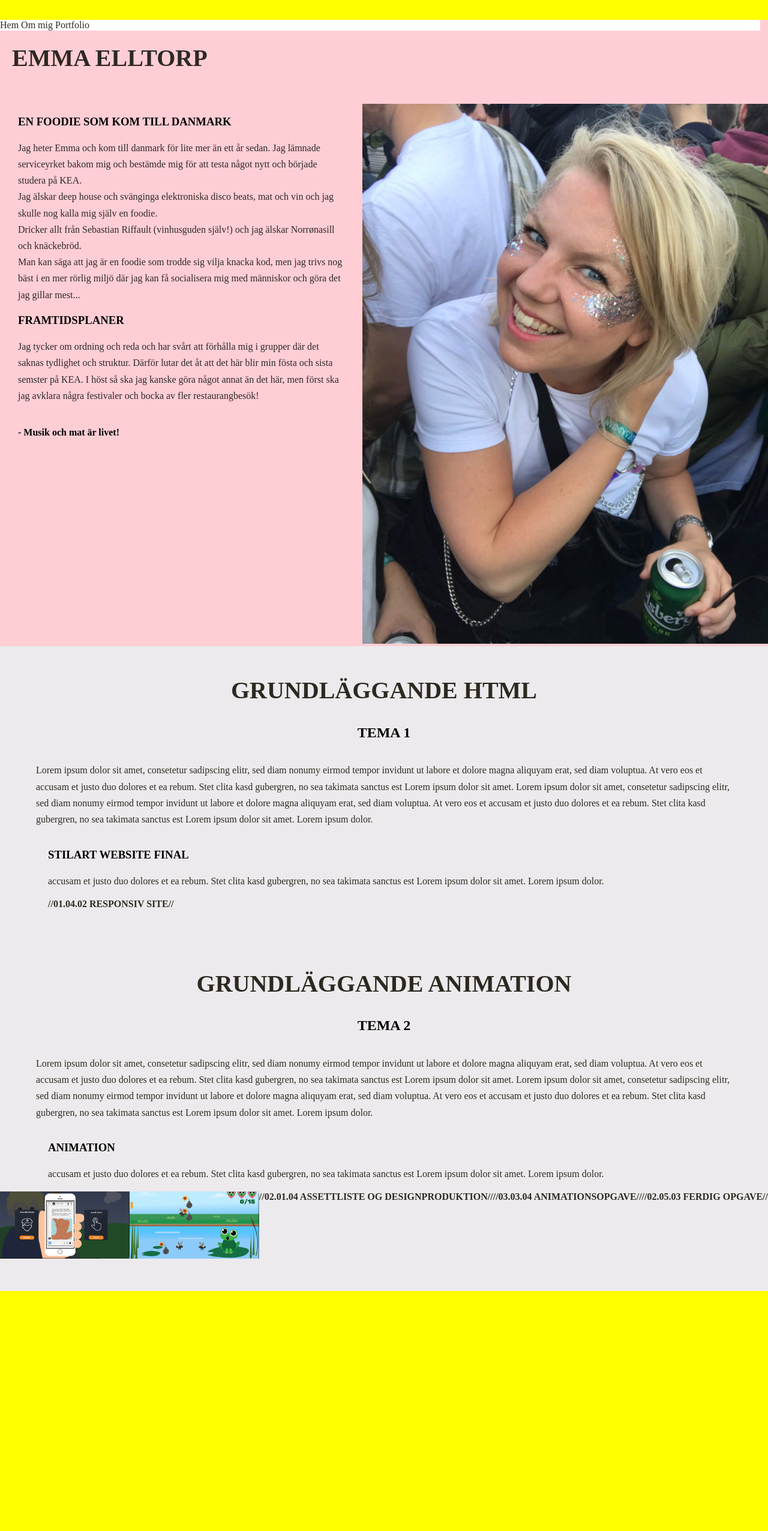
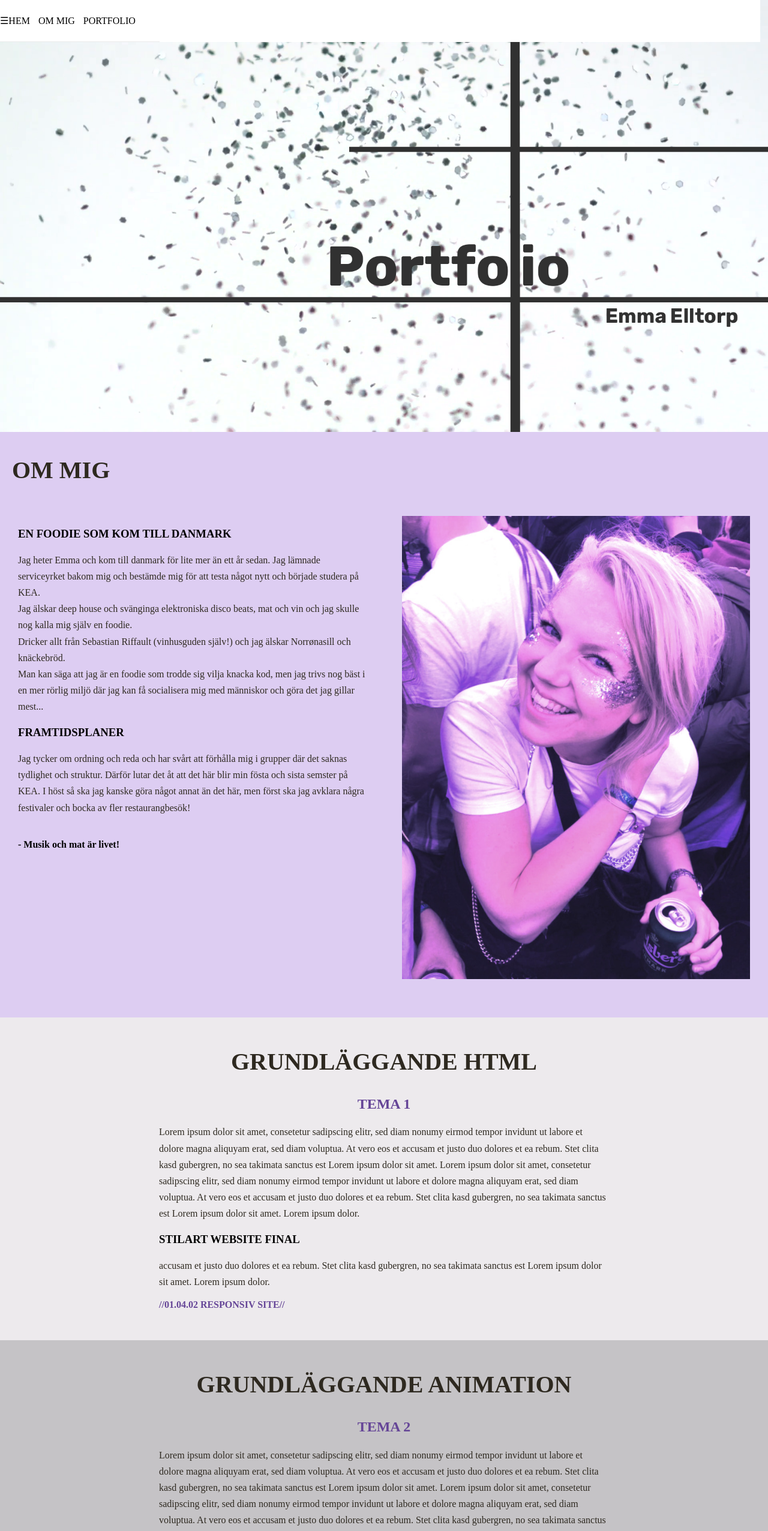
Before and after one commit to elltorp/examen_2019, a plain HTML site: page index.html in a window 1280 px wide. Shown: the top 2552 px of the page at 60% size. Before the commit the page ends 2152 px from the top, so only its background shows below. Drawn offline with Linux system fonts and the light colour scheme; a web font is replaced by a local one.

Commit message:
splash i mobil fungerar ej i backgposition, margin i iphone reagerar ej i texten och burger är fucked

```diff
--- a/index.html
+++ b/index.html
@@ -10,17 +10,22 @@
 
 <body>
     <header>
-        <nav>
-            <a href="index.html#splash">Hem</a>
-            <a href="index.html#om">Om mig</a>
-            <a href="index.html#portfolio">Portfolio</a>
+        <nav class="burger">
+
+            <label for="toggle">&#9776;</label>
+            <input type="checkbox" id="toggle" />
+            <div class="menu">
+                <a href="index.html#splash">Hem</a>
+                <a href="index.html#om">Om mig</a>
+                <a href="index.html#grund_html">Portfolio</a>
+            </div>
         </nav>
     </header>
 
-
+    <section id="splash"></section>
 
     <section id="om">
-        <h1>Emma Elltorp</h1>
+        <h1>OM MIG</h1>
         <div class="sectionwrapper">
 
             <div class="col">
@@ -38,8 +43,8 @@
                 <h4><b><br>- Musik och mat är livet!</b></h4>
             </div>
 
-            <div col="col">
-                <img src="assets/emmabild_small.jpg" alt="profilbild">
+            <div class="col">
+                <img src="assets/emmabild_pink.jpg" alt="profilbild">
 
             </div>
         </div>
@@ -56,7 +61,7 @@
 
             </div>
 
-            <div class="bottom">
+            <div class="txtbox">
                 <h3>Stilart website final</h3>
                 <p>accusam et justo duo dolores et ea rebum. Stet clita kasd gubergren, no sea takimata sanctus est Lorem ipsum dolor sit amet. Lorem ipsum dolor.</p>
                 <b><a href="http://elltorp.one/kea/01-web/04-responsive/01_04_02_responsive_site_v2/index.html?1">//01.04.02 RESPONSIV SITE//</a></b>
@@ -79,35 +84,72 @@
 
             </div>
 
-            <div class="bottom">
+            <div class="txtbox">
                 <h3>Animation</h3>
                 <p>accusam et justo duo dolores et ea rebum. Stet clita kasd gubergren, no sea takimata sanctus est Lorem ipsum dolor sit amet. Lorem ipsum dolor.</p>
 
             </div>
 
-            <div class="low_bottom">
-                <div class="img">
+            <div class="txtbox">
+                <h3>Animation 2</h3>
+                <p>accusam et justo duo dolores et ea rebum. Stet clita kasd gubergren, no sea takimata sanctus est Lorem ipsum dolor sit amet. Lorem ipsum dolor.</p>
+
+            </div>
+
+            <div class="img_bottom">
+                <div class="image">
                     <a href="http://floedefyren.dk/kea/02-animation/04-projekt/spil_new/index.html"><img src="assets/privatsnack.png" alt="screendump_private"></a>
                 </div>
 
-                <div class="img">
-                    <img src="assets/frog.png" alt="screendump_frog">
+                <div class="image">
+                    <a href="http://elltorp.one/kea/02-animation/spil/index.html"><img src="assets/frog.png" alt="screendump_frog"></a>
                 </div>
 
             </div>
+            <div class="document_links">
+                <b><a href="assets/02_01_04_spil_emmaelltorp.pdf">//02.01.04 ASSETTLISTE OG DESIGNPRODUKTION//</a></b>
+                <br> <b><a href="assets/03_03_04_animation_emmaelltorp.pdf">//03.03.04 ANIMATIONSOPGAVE//</a></b>
+                <br>
+                <b><a href="http://freddyspaghetti.dk/kea/02-animation/Gruppe-11_dokumentationssite/">//02.05.03 FERDIG OPGAVE//</a></b>
+            </div>
 
-            <b><a href="assets/02_01_04_spil_emmaelltorp.pdf">//02.01.04 ASSETTLISTE OG DESIGNPRODUKTION//</a></b>
-            <br> <b><a href="assets/03_03_04_animation_emmaelltorp.pdf">//03.03.04 ANIMATIONSOPGAVE//</a></b>
-            <br>
-            <b><a href="http://freddyspaghetti.dk/kea/02-animation/Gruppe-11_dokumentationssite/">//02.05.03 FERDIG OPGAVE//</a></b>
+        </div>
+    </section>
+
+    <section id="grund_video">
+        <h1>Grundläggande video</h1>
+        <h2>TEMA 3</h2>
+        <div class="sectionwrapper">
+            <div class="top">
+                <p>Lorem ipsum dolor sit amet, consetetur sadipscing elitr, sed diam nonumy eirmod tempor invidunt ut labore et dolore magna aliquyam erat, sed diam voluptua. At vero eos et accusam et justo duo dolores et ea rebum. Stet clita kasd gubergren, no sea takimata sanctus est Lorem ipsum dolor sit amet. Lorem ipsum dolor sit amet, consetetur sadipscing elitr, sed diam nonumy eirmod tempor invidunt ut labore et dolore magna aliquyam erat, sed diam voluptua. At vero eos et accusam et justo duo dolores et ea rebum. Stet clita kasd gubergren, no sea takimata sanctus est Lorem ipsum dolor sit amet. Lorem ipsum dolor.
+                </p>
+
+            </div>
+
+
+            <div class="txtbox">
+                <h3>Video 1</h3>
+                <p>accusam et justo duo dolores et ea rebum. Stet clita kasd gubergren, no sea takimata sanctus est Lorem ipsum dolor sit amet. Lorem ipsum dolor.</p>
+
+            </div>
+
+            <div class="txtbox">
+                <h3>Video 2</h3>
+                <p>accusam et justo duo dolores et ea rebum. Stet clita kasd gubergren, no sea takimata sanctus est Lorem ipsum dolor sit amet. Lorem ipsum dolor.</p>
+
+            </div>
+
+
+        </div>
+
+
+
+    </section>
 
 
 
 
 
-        </div>
-    </section>
-
 
     <script src=""></script>
 </body></html>
--- a/style.css
+++ b/style.css
@@ -45,6 +45,7 @@ h1 {
     font-weight: bold;
     color: #2E2920;
     text-transform: uppercase;
+    margin-top: 0px;
 }
 
 h2 {
@@ -52,6 +53,7 @@ h2 {
     text-transform: uppercase;
     font-weight: bold;
     text-align: center;
+    color: #654597;
 
 }
 
@@ -64,18 +66,20 @@ h3 {
 a {
     text-decoration: none;
     font-family: 'IBM Plex Serif';
-    color: #2E2920;
+    color: #654597;
 
 }
 
 header {
+    display: flex;
     position: fixed;
     background-color: white;
     width: 99%;
     z-index: 1;
+
 }
 
-.nav {
+.burger {
     display: flex;
     border-bottom: 1px solid #EAEAEB;
     text-align: right;
@@ -86,10 +90,43 @@ header {
     justify-content: space-between;
 }
 
+/*visar inte den lilla "checkboxen"*/
+#toggle {
+    display: none;
+}
+
+.menu {
+    margin: 0 30px 0 0;
+    flex-grow: 1;
+}
+
+.menu a {
+    clear: right;
+    text-decoration: none;
+    color: black;
+    margin 0 10px;
+    padding-right: 10px;
+    line-height: 70px;
+    position: relative;
+    text-transform: uppercase;
+    font-family: 'Rubik';
+}
+
+#splash {
+    width: 100vw;
+    height: 178vw;
+    max-width: none;
+    background-image: url(assets/splash_done.png);
+    background-size: cover;
+    background-position: 57% 0%;
+}
+
+
 
 /***************************OM******************************/
 #om {
-    background-color: #FFCED5;
+
+    background-color: #DDCDF2;
 }
 
 #om h1 {
@@ -101,6 +138,8 @@ header {
     display: flex;
     flex-wrap: wrap;
     padding-top: 20px;
+    padding-bottom: 60px;
+
 }
 
 #om .col {
@@ -108,14 +147,6 @@ header {
     flex-grow: 1;
     flex-basis: 400px;
     margin: 0 30px;
-
-}
-
-#om .img {
-
-    padding-right: 30px;
-    padding-bottom: 30px;
-
 }
 
 
@@ -134,29 +165,24 @@ header {
 }
 
 #grund_html .sectionwrapper {
-    display: flex;
-    flex-wrap: wrap;
     padding-bottom: 50px;
 
 }
 
 #grund_html .top {
-    flex-basis: 1200px;
-    flex-grow: 1;
-    margin-left: 60px;
-    margin-right: 60px;
+    width: 750px;
+    margin-left: auto;
+    margin-right: auto;
 }
 
-
-.bottom {
-    flex-basis: 1200px;
-    flex-grow: 1;
-    margin-left: 80px;
-    margin-right: 80px;
+#grund_html .txtbox {
+    width: 750px;
+    margin-left: auto;
+    margin-right: auto;
 }
 
 #grund_html h1 {
-    margin-top: 0px;
+
     padding-top: 50px;
 }
 
@@ -164,47 +190,112 @@ header {
 /*****Grundläggande ANIMATION, TEMA 2***/
 
 #grund_animation {
-    background-color: #EDEAED;
+    background-color: #C5C3C6;
 }
 
 #grund_animation .sectionwrapper {
-    display: flex;
-    flex-wrap: wrap;
+    /*display: flex;
+    flex-wrap: wrap;*/
     padding-bottom: 50px;
 
 }
 
 #grund_animation .top {
-    flex-basis: 1200px;
-    flex-grow: 1;
-    margin-left: 60px;
-    margin-right: 60px;
+    width: 750px;
+    margin-left: auto;
+    margin-right: auto;
 }
 
-.low_bottom {
+.img_bottom {
     display: flex;
+    flex-wrap: wrap;
     justify-content: space-between;
-    flex-grow: 1;
-    flex-basis: 400px;
+
 }
 
-*/ .bottom {
-    flex-basis: 1200px;
+.image {
+    flex-basis: 400px;
     flex-grow: 1;
-    margin-left: 80px;
-    margin-right: 80px;
+    padding-left: 60px;
+    padding-right: 60px;
 }
 
+
 #grund_animation h1 {
-    margin-top: 0px;
     padding-top: 50px;
 }
 
-#grund_animation .img {
-    width: 50%;
+.document_links {
+    padding-left: 60px;
+}
 
+#grund_animation .txtbox {
+    width: 750px;
+    margin-left: auto;
+    margin-right: auto;
+}
+
+/*****Grundläggande video****/
+
+#grund_video {
+    background-color: #EDEAED;
+}
+
+#grund_video .top {
+    width: 750px;
+    margin-left: auto;
+    margin-right: auto;
+}
+
+#grund_video .txtbox {
+    width: 750px;
+    margin-left: auto;
+    margin-right: auto;
 }
 
 
 
-/*****Grundläggande video****/
+
+/*****STORLEKAR*****/
+/*indikerar på att att när skärmen blir 768 (ipad) eller mindre så gör den detta*/
+@media screen and (max-width: 768px) {
+    .top {
+        max-width: 550px;
+    }
+}
+
+/* indikerar på att när skärmen blir iphon X eller mindre så sker detta*/
+@media screen and (max-width: 578px) {
+    .top {
+        max-width: 350px;
+        margin-left: 30px;
+        margin-right: 30px;
+    }
+}
+
+
+/*indikerar på att att när skärmen blir 768 (ipad) eller mindre så gör den detta*/
+@media screen and (max-width: 768px) {
+    .txtbox {
+        max-width: 550px;
+    }
+}
+
+/* indikerar på att när skärmen blir iphon X eller mindre så sker detta*/
+@media screen and (max-width: 578px) {
+    .txtbox {
+        max-width: 350px;
+        margin-left: 30px;
+        margin-right: 30px;
+    }
+}
+
+
+@media (min-width: 375px) {
+    #splash {
+        width: 100vw;
+        height: 56.25vw;
+        background-position: 50% 0%;
+    }
+
+}
```
Also changed, not shown: assets/emmabild_pink.jpg (added), assets/glitter_splash.png (added), assets/splash_done.png (added), justerabilder/Glitter_close_up.jpg (added), justerabilder/glitter_big.jpg (added), justerabilder/splash.jpg (added).
